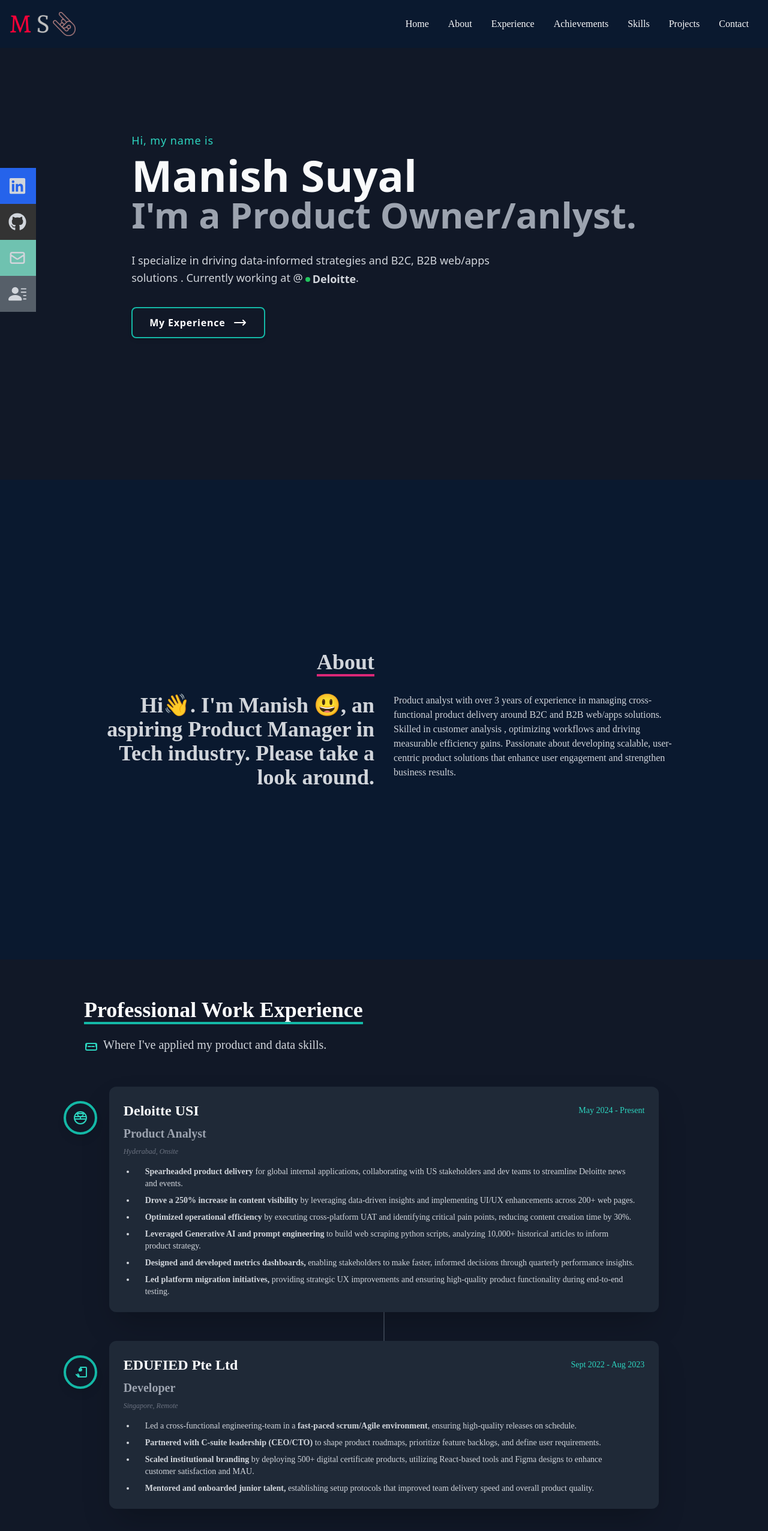
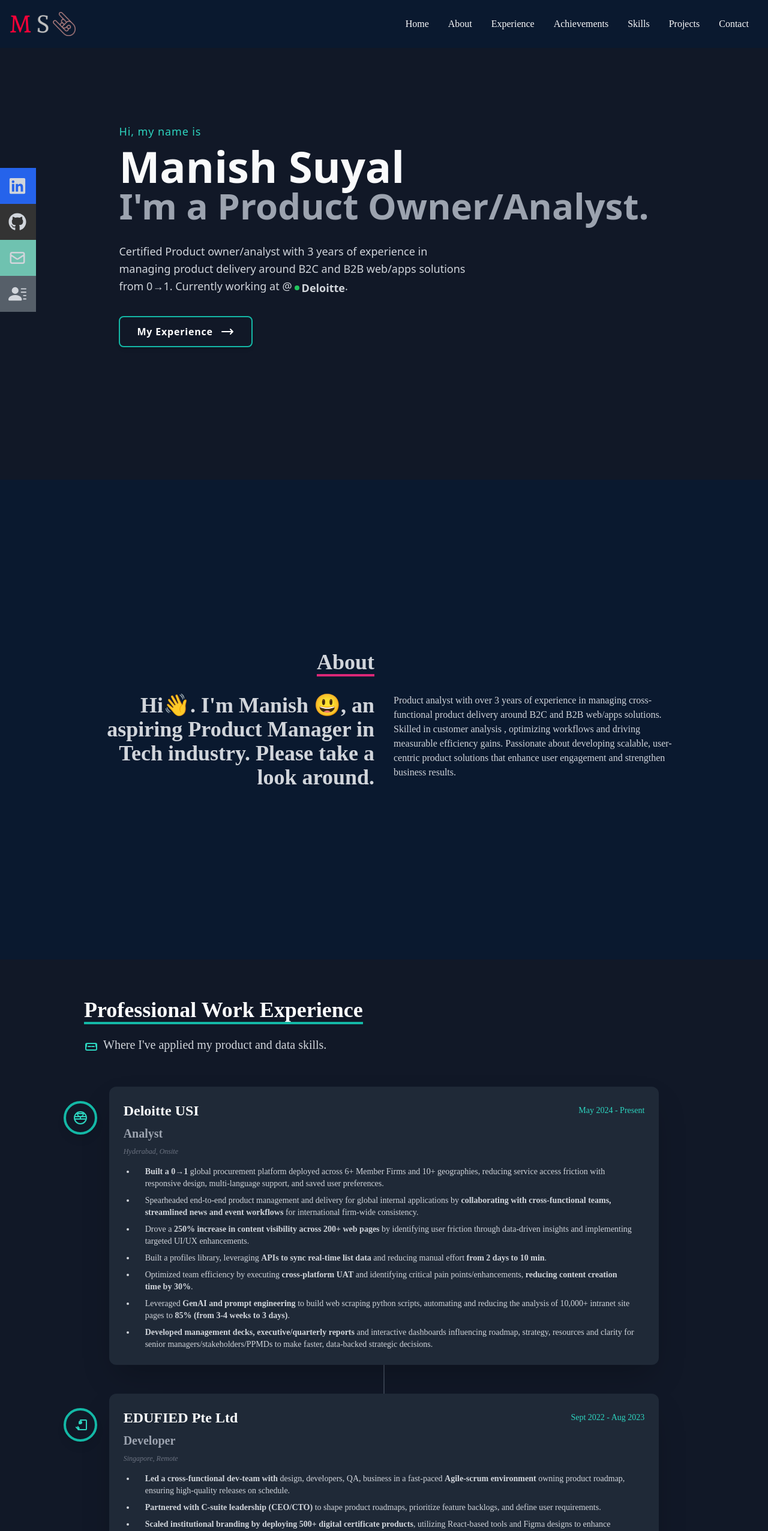
Before and after one commit to ManishSuyal/PortfolioManz, a React (Create React App) app: page / in a window 1280 px wide. Shown: the top 2553 px of the page at 60% size. Built offline with nearby package versions, Linux system fonts and the light colour scheme.

Commit message:
updates april

```diff
--- a/src/components/Experience.jsx
+++ b/src/components/Experience.jsx
@@ -28,17 +28,18 @@ const Experience = () => {
     {
       id: 1,
       company: 'Deloitte USI',
-      role: 'Product Analyst',
+      role: 'Analyst',
       location: 'Hyderabad, Onsite',
       duration: 'May 2024 - Present',
       icon: <GlobeIcon className="text-teal-400 w-6 h-6" />,
       highlights: [
-        '<strong>Spearheaded product delivery</strong> for global internal applications, collaborating with US stakeholders and dev teams to streamline Deloitte news and events.',
-        '<strong>Drove a 250% increase in content visibility</strong> by leveraging data-driven insights and implementing UI/UX enhancements across 200+ web pages.',
-        '<strong>Optimized operational efficiency</strong> by executing cross-platform UAT and identifying critical pain points, reducing content creation time by 30%.',
-        '<strong>Leveraged Generative AI and prompt engineering</strong> to build web scraping python scripts, analyzing 10,000+ historical articles to inform product strategy.',
-        '<strong>Designed and developed metrics dashboards,</strong> enabling stakeholders to make faster, informed decisions through quarterly performance insights.',
-        '<strong>Led platform migration initiatives,</strong> providing strategic UX improvements and ensuring high-quality product functionality during end-to-end testing.',
+        '<strong>Built a 0→1</strong> global procurement platform deployed across 6+ Member Firms and 10+ geographies, reducing service access friction with responsive design, multi-language support, and saved user preferences.',
+        'Spearheaded end-to-end product management and delivery for global internal applications by <strong>collaborating with cross-functional teams, streamlined news and event workflows</strong> for international firm-wide consistency.',
+        'Drove a <strong>250% increase in content visibility across 200+ web pages</strong> by identifying user friction through data-driven insights and implementing targeted UI/UX enhancements.',
+        'Built a profiles library, leveraging <strong>APIs to sync real-time list data</strong> and reducing manual effort <strong>from 2 days to 10 min</strong>.',
+        'Optimized team efficiency by executing <strong>cross-platform UAT</strong> and identifying critical pain points/enhancements, <strong>reducing content creation time by 30%</strong>.',
+        'Leveraged <strong>GenAI and prompt engineering</strong> to build web scraping python scripts, automating and reducing the analysis of 10,000+ intranet site pages to <strong>85% (from 3-4 weeks to 3 days)</strong>.',
+        '<strong>Developed management decks, executive/quarterly reports</strong> and interactive dashboards influencing roadmap, strategy, resources and clarity for senior managers/stakeholders/PPMDs to make faster, data-backed strategic decisions.'
       ],
     },
     {
@@ -49,10 +50,9 @@ const Experience = () => {
       duration: 'Sept 2022 - Aug 2023',
       icon: <LaptopIcon className="text-teal-400 w-6 h-6" />,
       highlights: [
-        'Led a cross-functional engineering-team in a <strong>fast-paced scrum/Agile environment</strong>, ensuring high-quality releases on schedule.',
+        '<strong>Led a cross-functional dev-team with</strong> design, developers, QA, business in a fast-paced <strong>Agile-scrum environment</strong> owning product roadmap, ensuring high-quality releases on schedule.',
         '<strong>Partnered with C-suite leadership (CEO/CTO)</strong> to shape product roadmaps, prioritize feature backlogs, and define user requirements.',
-        '<strong>Scaled institutional branding</strong> by deploying 500+ digital certificate products, utilizing React-based tools and Figma designs to enhance customer satisfaction and MAU.',
-        '<strong>Mentored and onboarded junior talent,</strong> establishing setup protocols that improved team delivery speed and overall product quality.',
+        '<strong>Scaled institutional branding by deploying 500+ digital certificate products</strong>, utilizing React-based tools and Figma designs to enhance customer satisfaction and MAU.',
       ],
     },
   ];
--- a/src/components/Home.jsx
+++ b/src/components/Home.jsx
@@ -29,13 +29,13 @@ const Home = () => {
 
         {/* Secondary Heading - Slightly subdued, defining role */}
         <h2 className='text-4xl sm:text-6xl font-bold text-gray-400 mb-4 animate-fadeInRight'>
-          I'm a Product Owner/anlyst.
+          I'm a Product Owner/Analyst.
         </h2>
 
         {/* Description - Max width set for better readability, subtle color */}
         <p className='text-gray-300 text-lg py-4 max-w-[600px] leading-relaxed animate-fadeInUp'>
-          I specialize in driving data-informed strategies and B2C, B2B web/apps solutions .
-          Currently working at @
+          Certified Product owner/analyst with 3 years of experience in managing product delivery around B2C and B2B web/apps
+solutions from 0→1. Currently working at @
           <span className="inline-flex items-center space-x-1 ml-1 font-bold">
             <svg className="w-2 h-2 text-green-500" viewBox="0 0 10 10" fill="currentColor">
               <circle cx="5" cy="5" r="5" />
```
